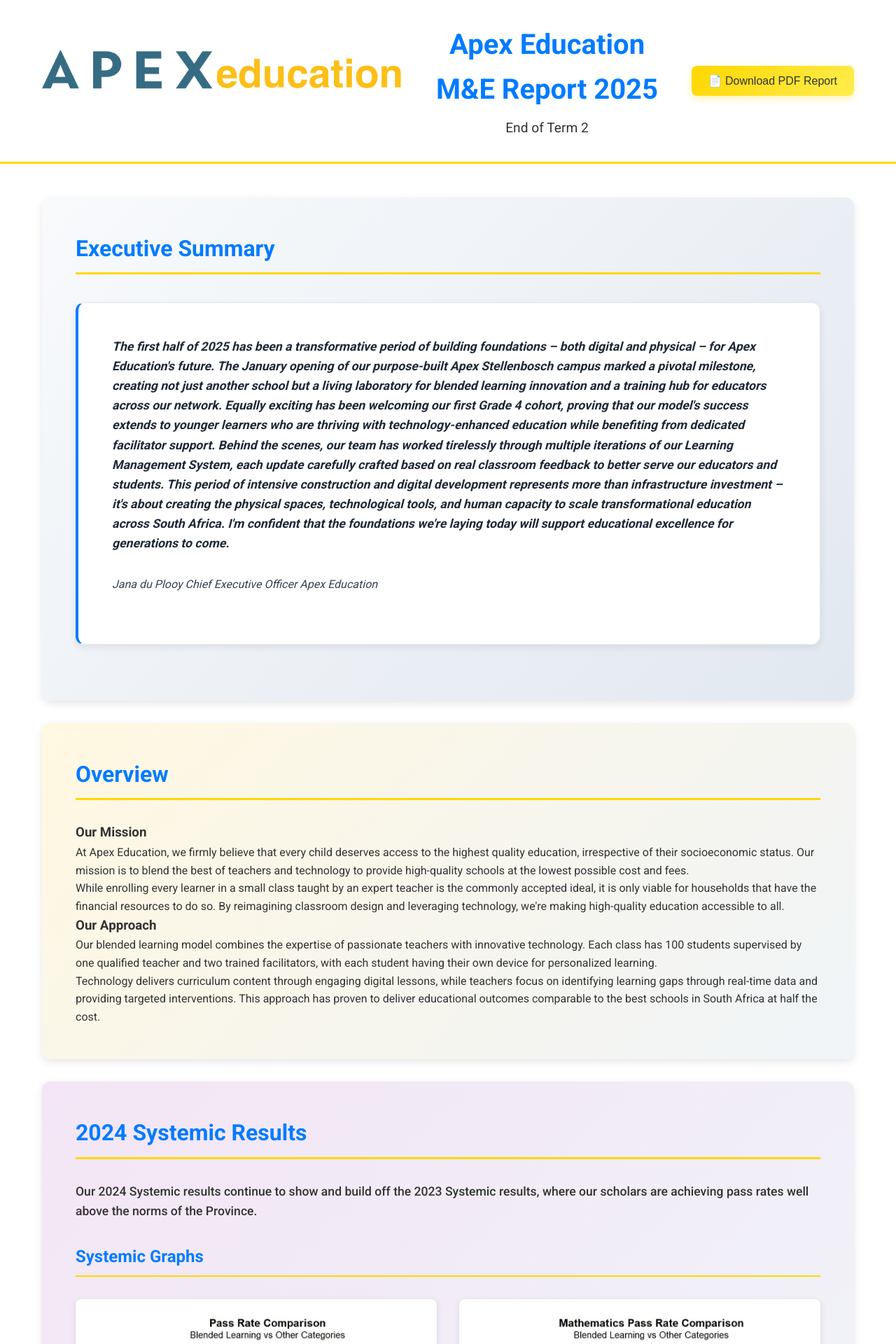
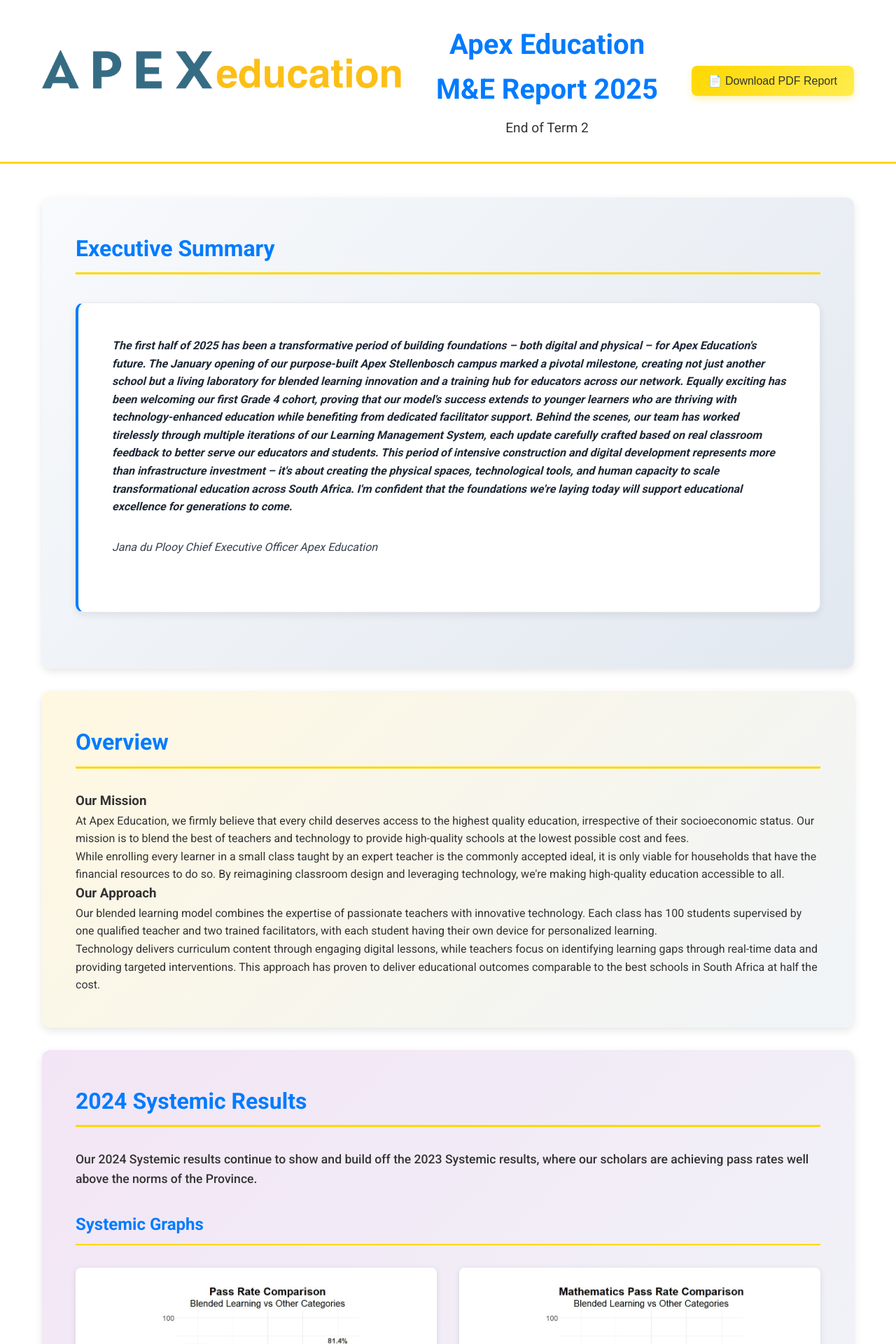
Before and after one commit to SEANCODING123/MandE-APEX-2025, a Jekyll site: the page built from index.md, in a window 1280 px wide. Shown: the top 1920 px of the page at 70% size. Built offline with Jekyll 4.4.1, drawn with Linux system fonts in a browser that asks for light colours.

Commit message:
Update styles.css

```diff
--- a/assets/css/styles.css
+++ b/assets/css/styles.css
@@ -667,7 +667,7 @@
   }
 
   #executive-summary .content-placeholder p:first-child {
-      font-size: 1.1rem;
+      font-size: 1rem;
       font-weight: 600;
       color: #1f2937;
       margin-bottom: 2rem;
@@ -676,17 +676,17 @@
 
   #executive-summary .content-placeholder p:last-child {
       font-size: 1rem;
-      line-height: 1.8;
+      line-height: 1.6;
       color: #1f2937;
       font-weight: 600;
-      margin-top: 1.5rem;
+      margin-top: 2rem;
   }
   #executive-summary .content-placeholder p {
       margin-bottom: 1.5rem;
   }
 
   #executive-summary .content-placeholder p:last-child {
-      margin-bottom: 0;
+      margin-bottom: 1.5rem;
   }
   /* Overview Section - Different Visual Treatment */
   #overview {
```
